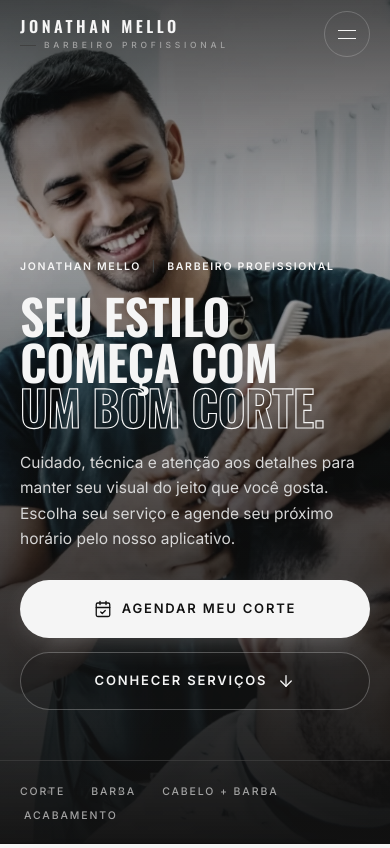
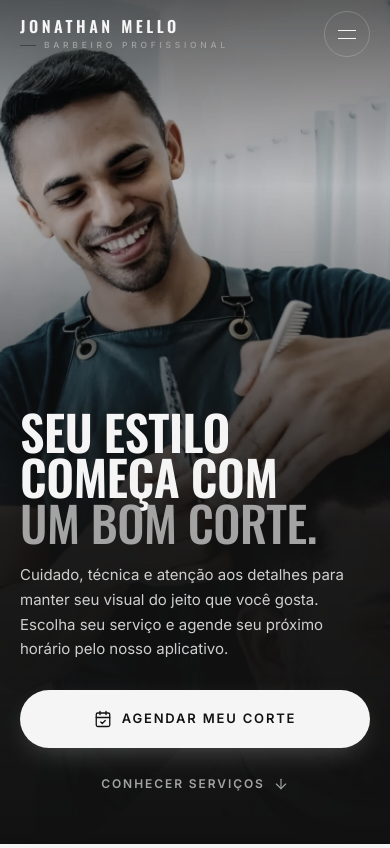
Before and after one commit to FernandoOtavioo22/jonathan-mello, a plain HTML site: page index.html in a window 390 px wide. Shown: the top 848 px of the page. Drawn offline with nearby package versions, Linux system fonts and the light colour scheme.

Commit message:
Hero mais clean e cards de serviço sem descrição
- Remove a linha "Jonathan Mello | Barbeiro Profissional" acima do título
- Título sólido em dois tons, sem faixa de tags e indicador de rolagem
- "Conhecer serviços" vira link discreto
- Cards de serviços mostram só foto, número e nome

Co-Authored-By: Claude Opus 5.5 <noreply@anthropic.com>

```diff
--- a/css/styles.css
+++ b/css/styles.css
@@ -195,28 +195,22 @@ ul { padding: 0; list-style: none; }
   .hero__media { left: 36%; }
   .hero__media::after { content: ""; position: absolute; inset: 0; background: linear-gradient(90deg, var(--black) 0%, rgba(17,17,17,.55) 22%, rgba(17,17,17,0) 50%); }
 }
-.hero__content { position: relative; padding-bottom: clamp(40px, 6vh, 72px); }
-.hero__eyebrow { color: var(--ice); }
+.hero__content { position: relative; padding-bottom: clamp(56px, 9vh, 96px); }
 .hero__title {
   font-family: var(--ff-display); font-weight: 600; text-transform: uppercase;
   font-size: clamp(48px, min(7.8vw, 11.5vh), 112px); line-height: .94; letter-spacing: -.01em;
-  margin: 24px 0 28px; max-width: 14ch;
+  margin: 0 0 24px; max-width: 14ch;
 }
-.hero__title .outline { display: block; -webkit-text-stroke-width: 1.6px; }
-.hero__lead { max-width: 520px; font-size: clamp(16px, 1.35vw, 18px); color: #d6d6d6; }
-.hero__ctas { display: flex; flex-wrap: wrap; gap: 14px; margin-top: 38px; }
-
-.hero__foot {
-  position: relative; display: flex; justify-content: space-between; align-items: center;
-  padding-top: 22px; padding-bottom: 26px; border-top: 1px solid rgba(65,65,65,.7);
+.hero__title-soft { display: block; color: var(--gray-300); font-weight: 500; }
+.hero__lead { max-width: 460px; font-size: clamp(15px, 1.25vw, 17px); color: #cfcfcf; }
+.hero__ctas { display: flex; flex-wrap: wrap; align-items: center; gap: 14px 30px; margin-top: 36px; }
+.hero__link {
+  display: inline-flex; align-items: center; gap: 8px; padding: 10px 0;
+  font-size: 12px; font-weight: 600; letter-spacing: .16em; text-transform: uppercase; color: var(--ice);
+  border-bottom: 1px solid rgba(245,245,245,.35); transition: border-color .3s, gap .3s var(--ease);
 }
-.hero__tags { display: flex; flex-wrap: wrap; gap: 8px 28px; }
-.hero__tags li { font-size: 12px; font-weight: 500; letter-spacing: .22em; text-transform: uppercase; color: var(--gray-300); display: flex; align-items: center; gap: 28px; }
-.hero__tags li + li::before { content: ""; width: 4px; height: 4px; border-radius: 50%; background: var(--gray-700); margin-left: -28px; margin-right: 0; position: relative; left: -12px; }
-.hero__scroll { display: flex; align-items: center; gap: 14px; font-size: 11px; letter-spacing: .3em; text-transform: uppercase; color: var(--gray-300); }
-.hero__scroll i { width: 1px; height: 44px; background: var(--gray-700); position: relative; overflow: hidden; }
-.hero__scroll i::after { content: ""; position: absolute; left: 0; top: -50%; width: 1px; height: 50%; background: var(--ice); animation: scrollLine 2.2s var(--ease) infinite; }
-@keyframes scrollLine { to { top: 100%; } }
+.hero__link .ico { width: 16px; height: 16px; }
+.hero__link:hover { border-color: var(--ice); gap: 12px; }
 
 /* entrada do hero */
 [data-anim] { opacity: 0; transform: translateY(26px); animation: rise 1s var(--ease) forwards; }
@@ -546,16 +540,13 @@ html:not(.js) .reveal { opacity: 1; transform: none; }
   .brand__tag { font-size: 8.5px; letter-spacing: .44em; }
   .hero { padding-top: calc(var(--header-h) + 24px); }
   .hero__media img { object-position: 50% 15%; }
-  .hero__overlay { background: linear-gradient(180deg, rgba(17,17,17,.7) 0%, rgba(17,17,17,.2) 28%, rgba(17,17,17,.6) 55%, rgba(17,17,17,.98) 100%); }
-  .hero__title { font-size: clamp(42px, 12.4vw, 64px); margin: 18px 0 20px; }
-  .hero__title .outline { -webkit-text-stroke-width: 1.2px; }
-  .hero__lead { font-size: 15.5px; }
-  .hero__ctas { flex-direction: column; margin-top: 28px; }
+  .hero__overlay { background: linear-gradient(180deg, rgba(17,17,17,.6) 0%, rgba(17,17,17,.1) 22%, rgba(17,17,17,.55) 45%, rgba(17,17,17,.93) 62%, rgba(17,17,17,1) 100%); }
+  .hero__content { padding-bottom: 40px; }
+  .hero__title { font-size: clamp(42px, 12.4vw, 64px); margin: 0 0 18px; }
+  .hero__lead { font-size: 15px; }
+  .hero__ctas { flex-direction: column; align-items: stretch; gap: 16px; margin-top: 28px; }
   .hero__ctas .btn { width: 100%; }
-  .hero__foot { padding-bottom: 20px; }
-  .hero__tags { gap: 6px 22px; }
-  .hero__tags li { font-size: 10.5px; letter-spacing: .18em; }
-  .hero__scroll { display: none; }
+  .hero__link { justify-content: center; border-bottom: 0; color: var(--gray-300); }
   .eyebrow { font-size: 11px; letter-spacing: .24em; }
   .hero__eyebrow { display: block; font-size: 10.5px; letter-spacing: .16em; }
   .hero__eyebrow::before { display: none; }
--- a/index.html
+++ b/index.html
@@ -125,9 +125,8 @@
     <div class="hero__overlay" aria-hidden="true"></div>
 
     <div class="container hero__content">
-      <p class="eyebrow hero__eyebrow" data-anim="1">Jonathan Mello <i>|</i> Barbeiro Profissional</p>
       <h1 class="hero__title" id="hero-title" data-anim="2">
-        Seu estilo começa com <span class="outline">um bom corte.</span>
+        Seu estilo começa com <span class="hero__title-soft">um bom corte.</span>
       </h1>
       <p class="hero__lead" data-anim="3">
         Cuidado, técnica e atenção aos detalhes para manter seu visual do jeito que você gosta.
@@ -138,20 +137,11 @@
           <svg class="ico"><use href="#i-calendar"/></svg>
           <span>Agendar meu corte</span>
         </a>
-        <a href="#servicos" class="btn btn--ghost btn--lg">
+        <a href="#servicos" class="hero__link">
           <span>Conhecer serviços</span>
           <svg class="ico"><use href="#i-arrow-d"/></svg>
         </a>
       </div>
-    </div>
-
-    <div class="container hero__foot" data-anim="5">
-      <ul class="hero__tags" aria-label="Serviços">
-        <li>Corte</li><li>Barba</li><li>Cabelo + Barba</li><li>Acabamento</li>
-      </ul>
-      <a href="#sobre" class="hero__scroll" aria-label="Rolar para a próxima seção">
-        <span>Role</span><i></i>
-      </a>
     </div>
   </section>
 
@@ -214,7 +204,6 @@
             <div class="service__body">
               <span class="service__num">01</span>
               <h3 class="service__title">Corte masculino</h3>
-              <p class="service__desc">Cortes tradicionais e modernos, respeitando seu estilo e preferência.</p>
               <span class="service__arrow" aria-hidden="true"><svg class="ico"><use href="#i-arrow-ur"/></svg></span>
             </div>
           </a>
@@ -230,7 +219,6 @@
             <div class="service__body">
               <span class="service__num">02</span>
               <h3 class="service__title">Barba</h3>
-              <p class="service__desc">Modelagem e acabamento para manter sua barba alinhada e bem cuidada.</p>
               <span class="service__arrow" aria-hidden="true"><svg class="ico"><use href="#i-arrow-ur"/></svg></span>
             </div>
           </a>
@@ -246,7 +234,6 @@
             <div class="service__body">
               <span class="service__num">03</span>
               <h3 class="service__title">Cabelo + barba</h3>
-              <p class="service__desc">Uma combinação completa para quem gosta de manter o visual em dia.</p>
               <span class="service__arrow" aria-hidden="true"><svg class="ico"><use href="#i-arrow-ur"/></svg></span>
             </div>
           </a>
@@ -262,7 +249,6 @@
             <div class="service__body">
               <span class="service__num">04</span>
               <h3 class="service__title">Acabamento</h3>
-              <p class="service__desc">Atenção aos detalhes para finalizar seu corte com cuidado.</p>
               <span class="service__arrow" aria-hidden="true"><svg class="ico"><use href="#i-arrow-ur"/></svg></span>
             </div>
           </a>
```
